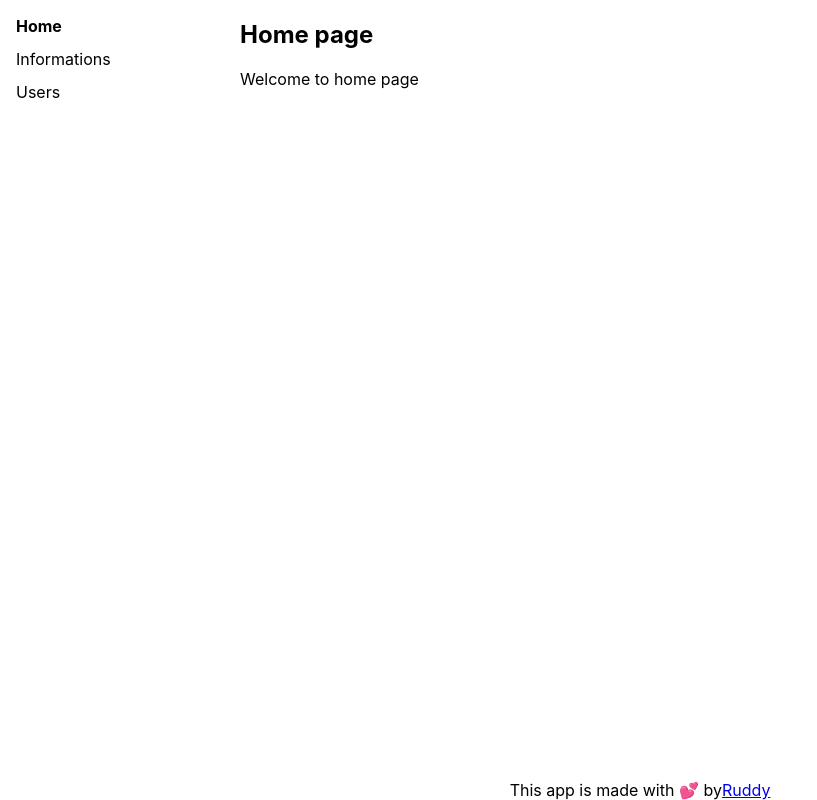
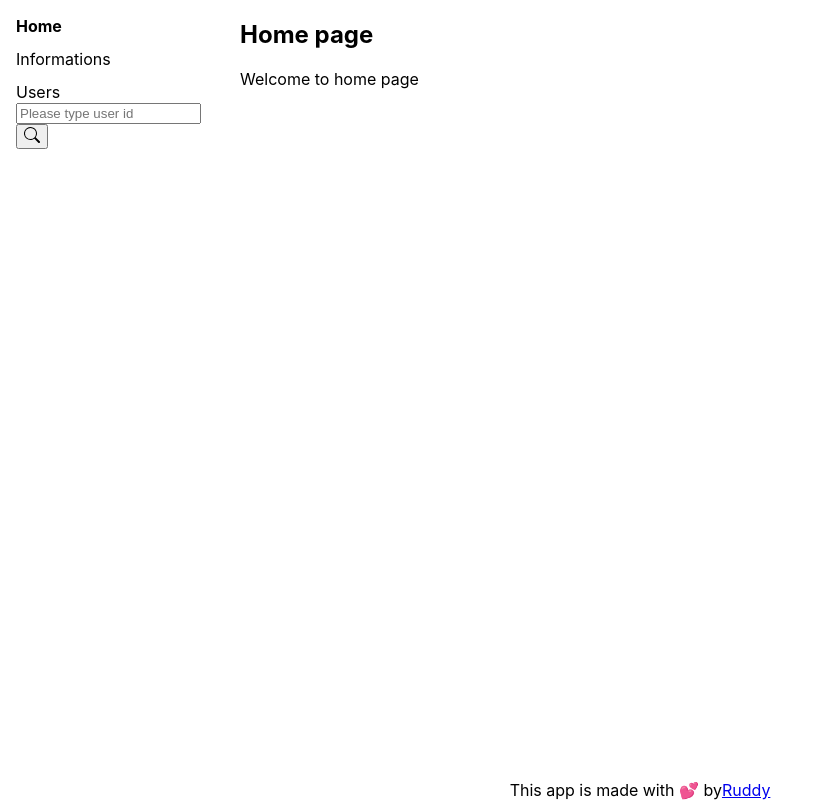
Before and after one commit to ruddymarc/studi-react-router, a React (Create React App) app: page / in a window 1280 px wide. Shown: the whole page, without its empty margins (0-817 px from the left). Built offline with nearby package versions, Linux system fonts and the light colour scheme.

Commit message:
add search form on main layout

```diff
--- a/src/screens/Layout.js
+++ b/src/screens/Layout.js
@@ -1,6 +1,7 @@
 import React from 'react';
 import { Outlet } from 'react-router-dom';
 import Menu from '../components/Menu';
+import SearchForm from '../components/SearchForm';
 
 /**
  * Show main layout
@@ -18,6 +19,7 @@ export default function Layout() {
         padding: '1rem',
       }}>
         <Menu />
+        <SearchForm />
       </aside>
       <main>
         <Outlet />
```
